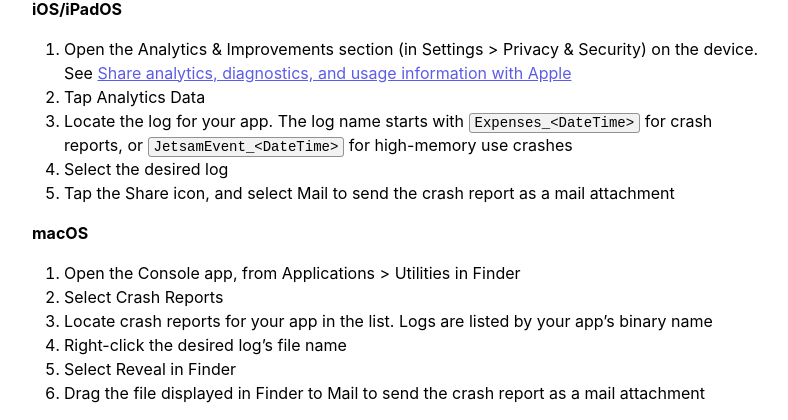
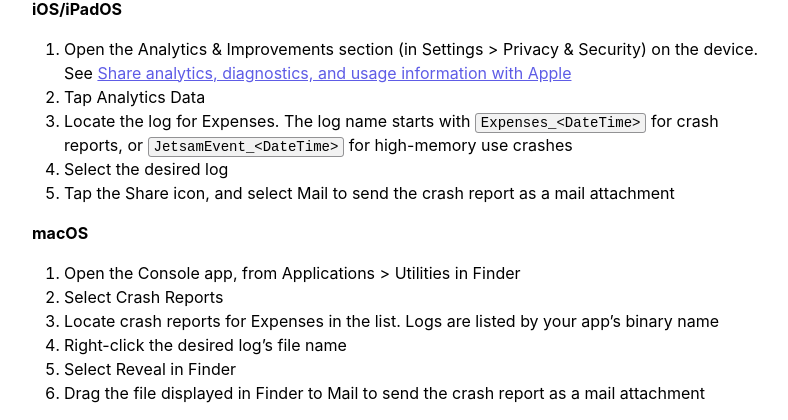
Before and after one commit to bluecometlabs/getexpenses.app, a Jekyll site: the page built from pages/faq/sending-crash-reports.md, in a window 1280 px wide. Shown: the part 236-656 px from the top of the page, without its empty margins (242-1030 px from the left). Built offline with Jekyll 4.4.1, drawn with Linux system fonts in a browser that asks for light colours.

Commit message:
Update faq page

```diff
--- a/pages/faq/sending-crash-reports.md
+++ b/pages/faq/sending-crash-reports.md
@@ -12,7 +12,7 @@
 
 1. Open the Analytics & Improvements section (in Settings > Privacy & Security) on the device. See [Share analytics, diagnostics, and usage information with Apple](https://support.apple.com/en-us/HT202100)
 2. Tap Analytics Data
-3. Locate the log for your app. The log name starts with `Expenses_<DateTime>` for crash reports, or `JetsamEvent_<DateTime>` for high-memory use crashes
+3. Locate the log for Expenses. The log name starts with `Expenses_<DateTime>` for crash reports, or `JetsamEvent_<DateTime>` for high-memory use crashes
 4. Select the desired log
 5. Tap the Share icon, and select Mail to send the crash report as a mail attachment
 
@@ -20,7 +20,7 @@
 
 1. Open the Console app, from Applications > Utilities in Finder
 2. Select Crash Reports
-3. Locate crash reports for your app in the list. Logs are listed by your app’s binary name
+3. Locate crash reports for Expenses in the list. Logs are listed by your app’s binary name
 4. Right-click the desired log’s file name
 5. Select Reveal in Finder
 6. Drag the file displayed in Finder to Mail to send the crash report as a mail attachment
```
